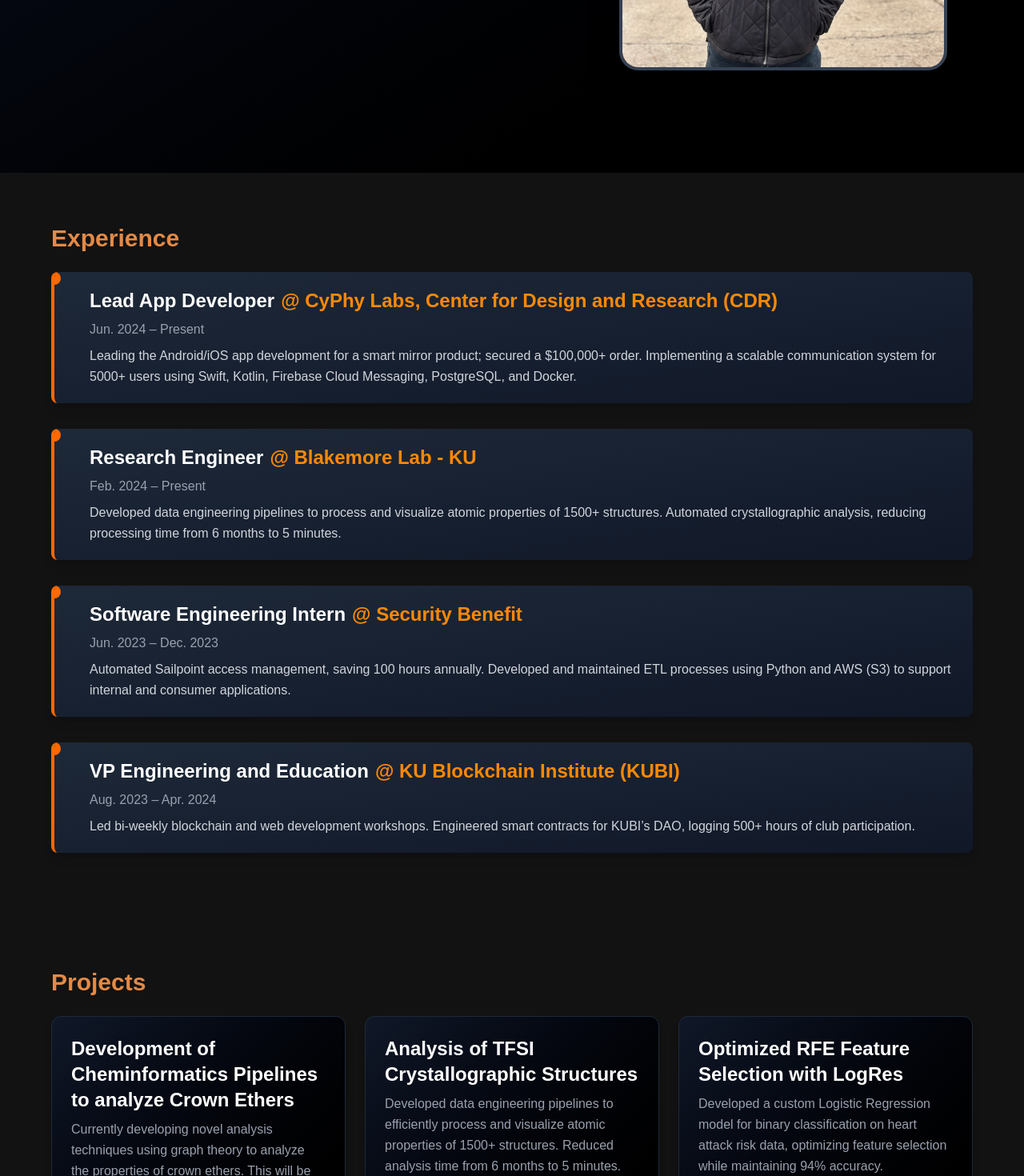
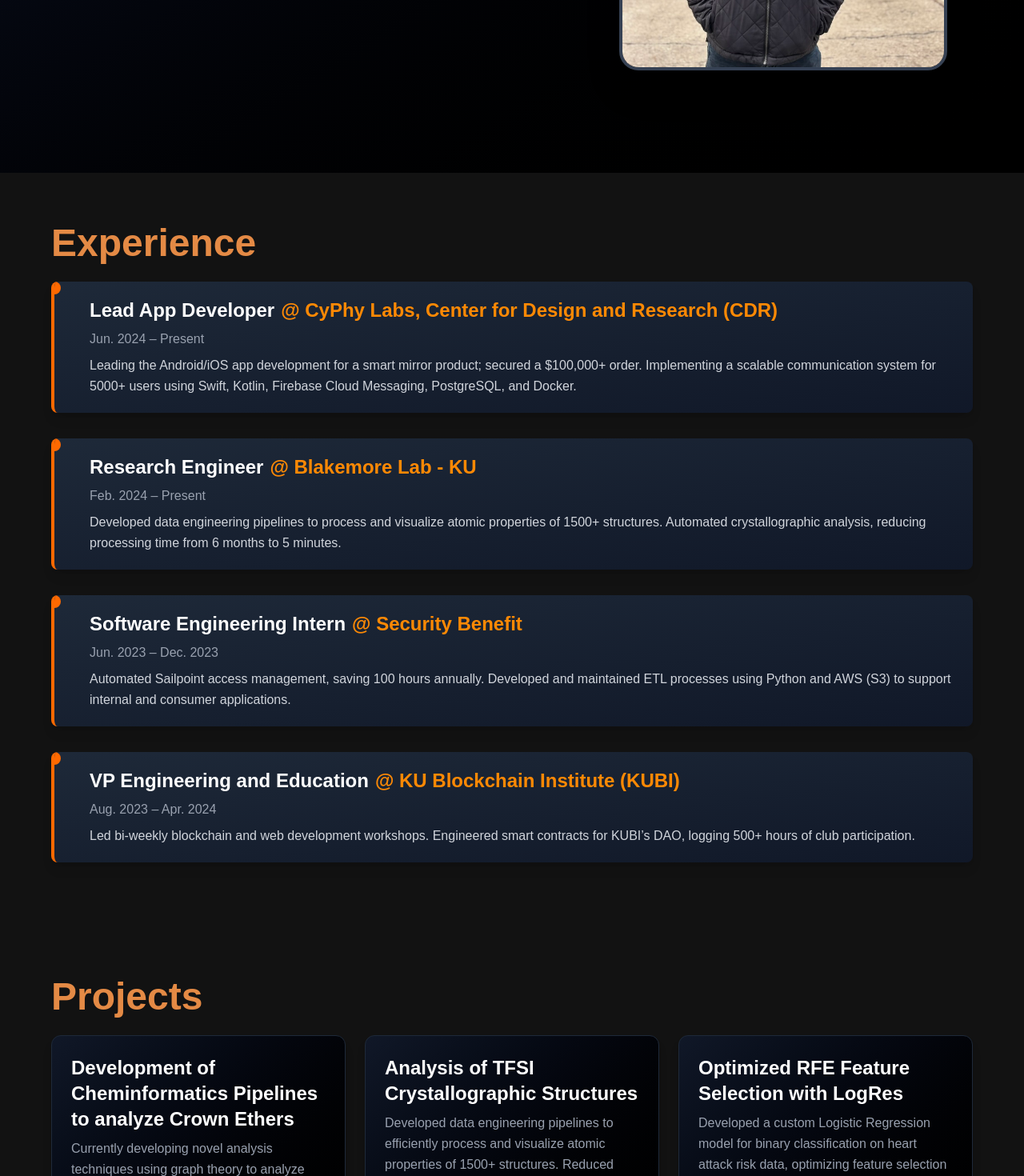
Before and after one commit to Vegito2367/TejPortfolio, a Next.js app in the folder personalwebsite/: page / in a window 1280 px wide. Shown: the part 584-2054 px from the top of the page at 80% size. Built offline with nearby package versions, Linux system fonts and the light colour scheme.

Commit message:
font size

```diff
--- a/personalwebsite/src/customComponents/experience.tsx
+++ b/personalwebsite/src/customComponents/experience.tsx
@@ -31,7 +31,7 @@
 export default function Experiences() {
   return (
     <section id="experience" className="py-12 max-w-6xl mx-auto">
-      <h2 className="text-3xl font-bold mb-6">Experience</h2>
+      <h2 className="text-5xl font-bold mb-6">Experience</h2>
       {experiences.map((exp, index) => (
         <ExperienceItem key={index} {...exp} />
       ))}
--- a/personalwebsite/src/customComponents/projects.tsx
+++ b/personalwebsite/src/customComponents/projects.tsx
@@ -49,7 +49,7 @@
 export default function Projects() {
   return (
     <section id="projects" className="py-12 max-w-6xl mx-auto">
-      <h2 className="text-3xl font-bold mb-6">Projects</h2>
+      <h2 className="text-5xl font-bold mb-6">Projects</h2>
       <div className="grid md:grid-cols-3 gap-6">
         {projects.map((proj, index) => (
           <ProjectCard key={index} {...proj} />
```
